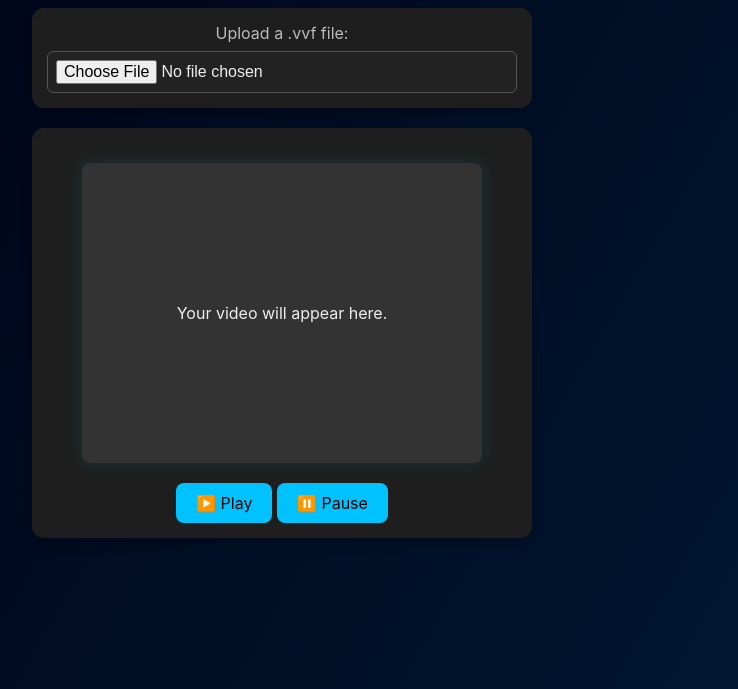
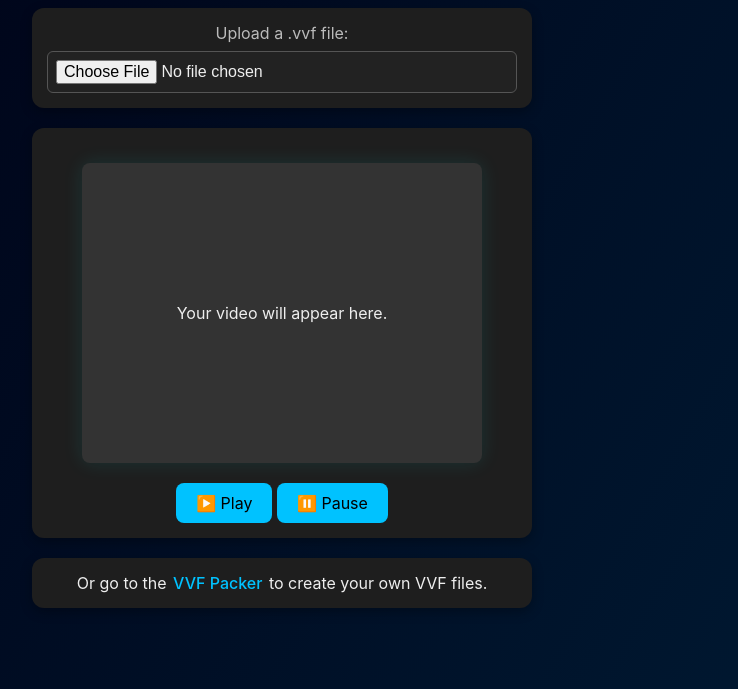
Before and after one commit to babafun/vectovid, a plain HTML site: page player.html in a window 1280 px wide. Shown: the part 111-800 px from the top of the page, without its empty margins (358-1096 px from the left). Drawn offline with Linux system fonts and the light colour scheme.

Commit message:
Added link to the player/packer
why didn't i add this in the first place

```diff
--- a/player.html
+++ b/player.html
@@ -21,6 +21,10 @@
       <button onclick="pauseVVF()">⏸️ Pause</button>
     </div>
   </div>
+  <div class="section">
+    Or go to the <a href="index.html">VVF Packer</a> to create your own VVF files.
+  </div>
+
 
   <p id="vvfStatus"></p>
 
```
Also changed, not shown: index.html (+3 -0 lines).
